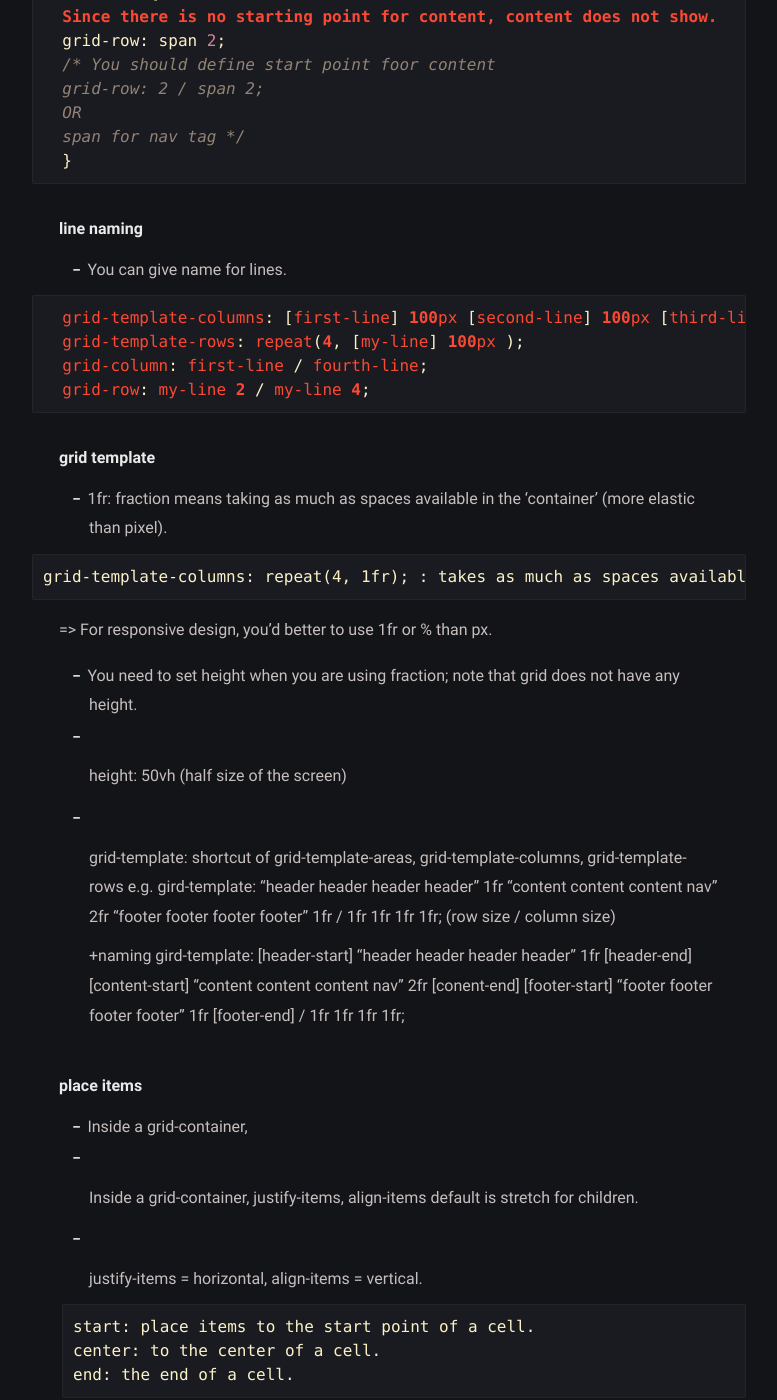
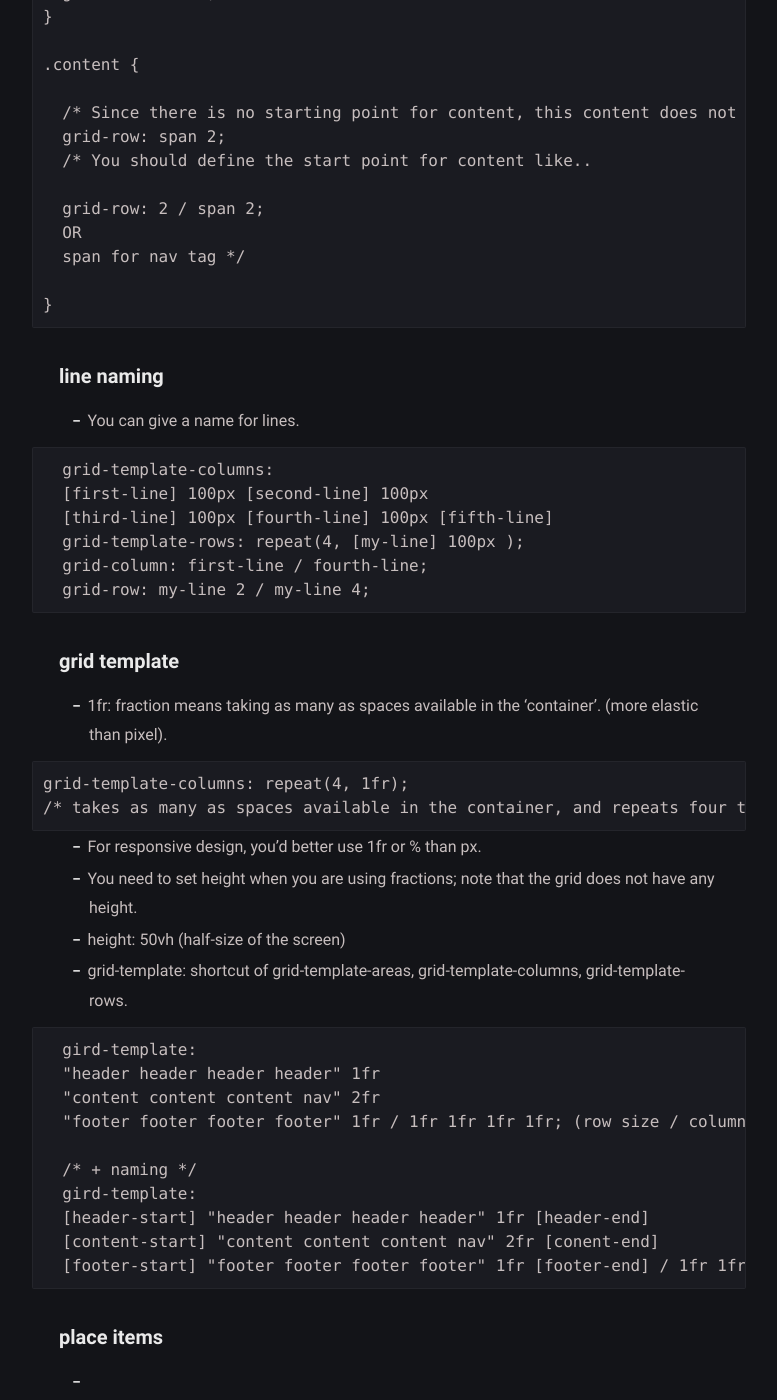
Before and after one commit to Hyukjoo-Lee/Hyukjoo-Lee.github.io, a Jekyll site: the page built from _posts/2022-08-20-CSS_grid.markdown, in a window 1280 px wide and 1400 px high, scrolled down 2322 px. Shown: the whole window, without its empty margins (251-1028 px from the left). Built offline with Jekyll 4.4.1, drawn with Linux system fonts in a browser that asks for light colours; some of the changed text lies outside the part shown.

Commit message:
finalized css_grid post

````diff
--- a/_posts/2022-08-20-CSS_grid.markdown
+++ b/_posts/2022-08-20-CSS_grid.markdown
@@ -5,135 +5,146 @@ tags: [CSS, Grid, Display, Responsive design]
 description: "CSS Concepts Reviews"
 ---
 
-**Grid**
+**CSS Grid**
 
-#### Why we need css grid?
+#### Why do we need CSS grid?
 
 - CSS grid is the 2-D layout system for webpage design.
 - This system helps to design the complex layout.
-- Flexbox makes it easy to put elements on left & right side & center.
-- But, there is a limit to make a grid format.
-- Similiar with the flexbox, you should talk to mostly with a parent, not with a child.
+- Flexbox makes it easy to put elements on the left & right side & center. However, there is a limit to making a grid format.
+- Similar to the flexbox, you should talk mostly with a parent, not with a child.
 
 #### rows and columns
 
 - grid-template-rows: tracks the size of rows.
 - grid-template-columns: tracks the size of columns.
-- gap: shortcut for rows&columns.
-- To give the same size to height&width for rows OR columns, you can utilize repeat() function.
+- gap: shortcut for multiple rows & columns.
+- To give the same size to height & width for rows OR columns, you can utilize repeat() function.
 - e.g. grid-template-columns: repeat(4, 200px)
 
 #### grid template areas
 
-- grid-template-areas is a property to organize the grid structure.
-- You can organize the structure by defining what you are using for each elements.
+- grid-template-areas is property to organize the grid structure.
+- You can organize the structure by defining what elements will be used for.
 - e.g.
 
 ```css
- .grid {
+.grid {
   display: grid;
-  < auto: use all areas >
+  /*  auto: use all areas  */
   grid-template-columns: auto 200px;
   grid-template-rows: 100px repeat(2, 200px) 100px;
   grid-template-areas:
+    /* define what each element will be used for */
     "header header header header"
-    < .: allowing the empty spaces >
+    /* .: allowing the empty space */
     "content content . nav"
     "content content . nav"
     "footer footer footer footer";
-  }
+}
 
-  .header {
+.header {
   background-color: aquamarine;
   grid-area: header;
-  }
+}
 ```
 
-##### rows and columns
+#### rows and columns
 
-- There is an another way to make the structure.
-- You can give values; grid-column-start, grid-column-end, grid-row-start, grid-row-end property to each elements.
+- There is another way to make the structure.
+- You can give values to each elements like...
+
+```
+grid-column-start: {value}
+grid-column-end: {value}
+grid-row-start: {value}
+grid-row-end: {value}
+```
+
 - grid-column-start, grid-row-start: starting with a value upper than 1.
 - grid-column-end, grid-row-end: ending with a value upper than 2.
 
-```css
+```CSS
     /* shortcuts */
-    grid-column: 1 / 4
+    grid-row: 1 / 4
     grid-column: 1 / -1;
   /* You can also count from the end of elements (-1,-2). */
-
-
 ```
 
-- span: show how much spaces are allocated.
+- span: show how many spaces are allocated.
+
+```CSS
+    /* 2 rows & 2 columns */
+    grid-row: span 2;
+    grid-column: span 2;
+```
+
+- Notice that it does not express the start & end point, so you should consider the relationship between other elements.
 - e.g.
 
-```css
-grid-row: span 2; // 2 rows
-grid-columns: span 2; // 2 columns
-```
+```CSS
+.nav {
+  grid-row: 1 / 3;
+}
 
-- Notice that it does not express the start & end point so that you should consider the relationship betweeen other elements.
-- e.g.
+.content {
 
-```css
-  .nav {
-  grid-row: 1 / 3;
-  }
+  /* Since there is no starting point for content, this content does not show. */
+  grid-row: span 2;
+  /* You should define the start point for content like..
 
-  .content {
-  Since there is no starting point for content, content does not show.
-  grid-row: span 2;
-  /* You should define start point foor content
   grid-row: 2 / span 2;
   OR
   span for nav tag */
-  }
+
+}
 ```
 
-##### line naming
+#### line naming
 
-- You can give name for lines.
+- You can give a name for lines.
 
-```css
-  grid-template-columns: [first-line] 100px [second-line] 100px [third-line] 100px [fourth-line] 100px [fifth-line]
+```CSS
+  grid-template-columns:
+  [first-line] 100px [second-line] 100px
+  [third-line] 100px [fourth-line] 100px [fifth-line]
   grid-template-rows: repeat(4, [my-line] 100px );
   grid-column: first-line / fourth-line;
   grid-row: my-line 2 / my-line 4;
 ```
 
-##### grid template
+#### grid template
 
-- 1fr: fraction means taking as much as spaces available in the 'container' (more elastic than pixel).
+- 1fr: fraction means taking as many as spaces available in the 'container'. (more elastic than pixel).
 
-```
-grid-template-columns: repeat(4, 1fr); : takes as much as spaces available in the container, and repeat four times.
+```CSS
+grid-template-columns: repeat(4, 1fr);
+/* takes as many as spaces available in the container, and repeats four times. */
 ```
 
-=> For responsive design, you'd better to use 1fr or % than px.
+- For responsive design, you'd better use 1fr or % than px.
+- You need to set height when you are using fractions; note that the grid does not have any height.
+- height: 50vh (half-size of the screen)
+- grid-template: shortcut of grid-template-areas, grid-template-columns, grid-template-rows.
 
-- You need to set height when you are using fraction; note that grid does not have any height.
-- height: 50vh (half size of the screen)
-
-- grid-template: shortcut of grid-template-areas, grid-template-columns, grid-template-rows
-  e.g.
+```CSS
   gird-template:
   "header header header header" 1fr
   "content content content nav" 2fr
   "footer footer footer footer" 1fr / 1fr 1fr 1fr 1fr; (row size / column size)
 
-  +naming
+  /* + naming */
   gird-template:
   [header-start] "header header header header" 1fr [header-end]
   [content-start] "content content content nav" 2fr [conent-end]
   [footer-start] "footer footer footer footer" 1fr [footer-end] / 1fr 1fr 1fr 1fr;
+```
 
-##### place items
+#### place items
 
-- Inside a grid-container,
-- Inside a grid-container, justify-items, align-items default is stretch for children.
+- Inside a grid container, justify-items, align-items default is 'stretch' for children.
 
-- justify-items = horizontal, align-items = vertical.
+- justify-items = horizontal, align-items &rarr; vertical.
 
   ```
   start: place items to the start point of a cell.
@@ -141,9 +152,9 @@ grid-template-columns: repeat(4, 1fr); : takes as much as spaces available in th
   end: the end of a cell.
   ```
 
-- items means cells, while content does the whole of grid.
-  - jusitfy(align)-items: moves grid elements inside cells.
-  - justify(align)-content: moves the whole of grid.
+- items mean cells, while content does the whole grid.
+  - justify(align)-items: moves grid elements inside cells.
+  - justify(align)-content: moves the whole grid.
 
 ```
   Shortcut
@@ -152,34 +163,35 @@ grid-template-columns: repeat(4, 1fr); : takes as much as spaces available in th
   place-self: y(align) x(justify);
 ```
 
-##### auto columns and rows
+#### auto columns and rows
 
 - grid-auto-flow: determine how the cell are located.
-- if there are more rows than you set on grid template, remains will locate below without height.
-- You may need grid-auto-rows: when you specify the size of row, remains will locate below with the height you set.
-- if flow is columns, it plays a role in same as flex-direction, which means remains will locate on the right side, not below.
+- if there are more rows than you set on the grid template, the remains will locate below without height.
+- You may need grid-auto-rows: when you specify the size of the row, remains will locate below with the height you set.
+- if the flow is columns, it plays a role in the same as flex-direction, which means remains will locate on the right side, not below.
 
-##### minmax
+#### minmax
 
-- you can define minimum & maximum size when the display of browser is shrinked or expanded.
+- you can define minimum & maximum size when the display of browser is shrunk or expanded.
 - e.g. grid-template-columns: repeat(5, minmax(100px, 1fr));
 
-##### auto-fit & auto-fill
+#### auto-fit & auto-fill
 
 - they are good values for the responsive design with only repeat function.
 
-  1. auto-fill: it fills empty spaces with the new empty cells. (size is fixed, cells are growing)
-  2. auto-fit: it fills empty spaces with existing elements.(growing elements' size depending on browser size)
+1. auto-fill: it fills empty spaces with new empty cells. (size is fixed, cells are growing)
+2. auto-fit: it fills empty spaces with existing elements.(growing elements' size depending on browser size)
 
-- e.g.
-  ```css
-  grid-template-columns: repeat(auto-fit, minmax(100px, 1fr));
-  grid-template-columns: repeat(auto-fill, minmax(100px, 1fr));
-  ```
+```CSS
+grid-template-columns: repeat(auto-fit, minmax(100px, 1fr));
+grid-template-columns: repeat(auto-fill, minmax(100px, 1fr));
+```
 
 ##### min-content & max-content
 
 - it designs how contents look like.
-- max-content: content의 크기만큼 cell의 크기를 늘림.
-- min-content: content의 크기를 최대한 줄여 cell의 크기를 줄임.
+- max-content: maximum width or height of the content.
+  (it might cause the overflow.)
+- min-content: minimum width of the content.
+  (the content might be as small as the longest word.)
 - collaborates with repeat() and minmax.
````
